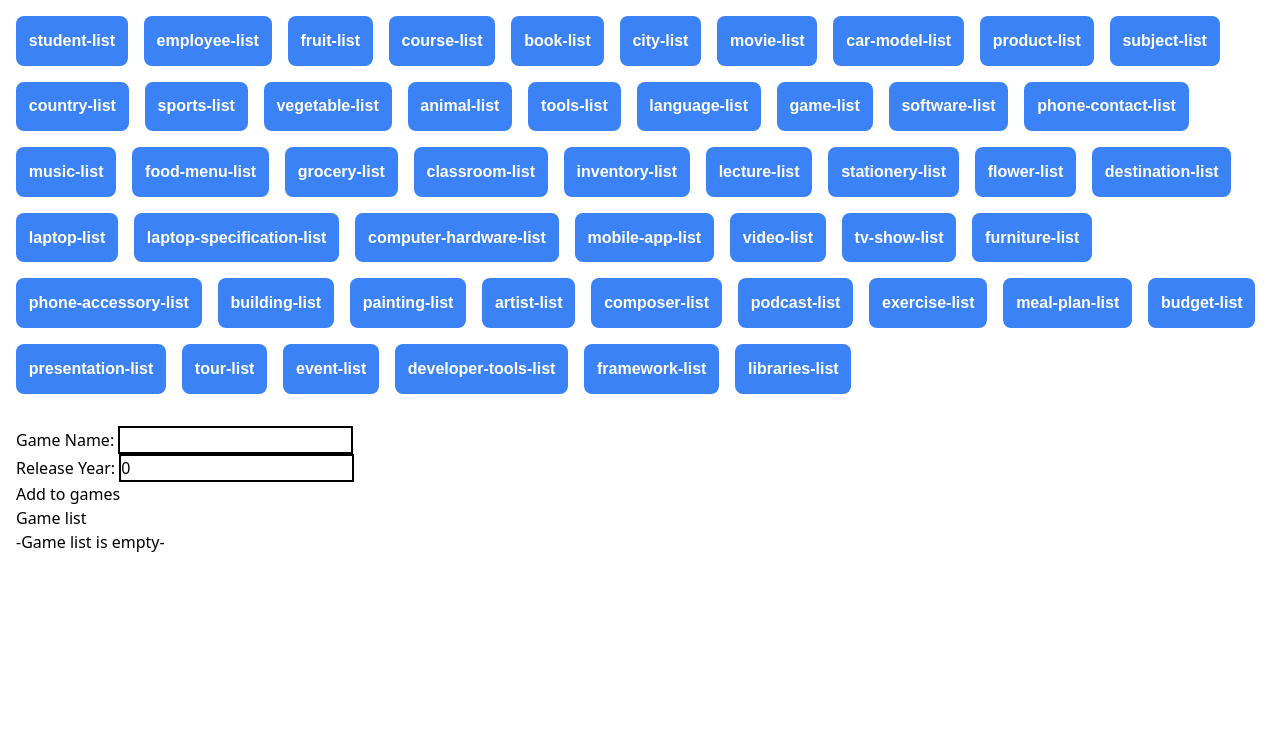
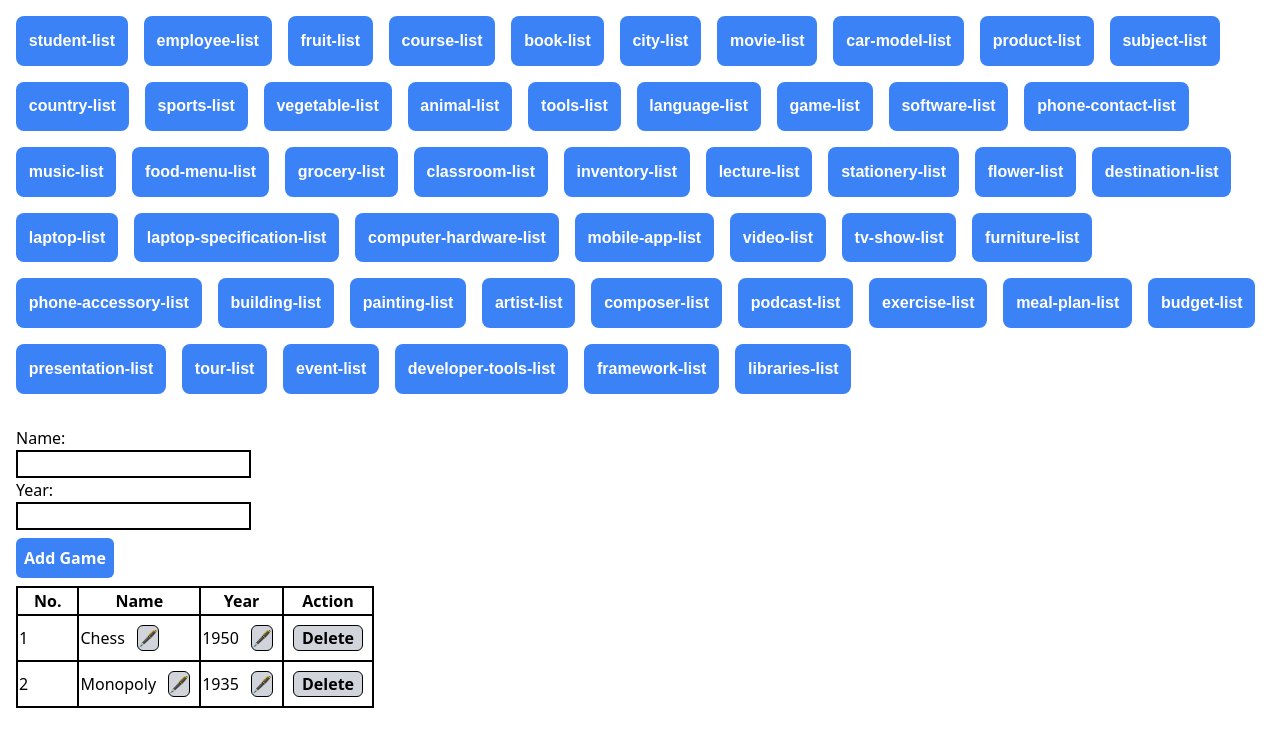
Before and after one commit to devken4u/angular-50-ds-services, an Angular app: page /game-list in a window 1280 px wide. Shown: the top 746 px of the page. Built offline with nearby package versions, Linux system fonts and the light colour scheme.

Commit message:
refactor(game list component): Updated with services feature

```diff
--- a/src/app/game-list/game-list.component.html
+++ b/src/app/game-list/game-list.component.html
@@ -1,26 +1,64 @@
 <main>
   <div>
-    <label for="name">Game Name: </label>
+    <label for="name">Name: </label>
+    <br />
     <input type="text" id="name" [(ngModel)]="name" />
     <br />
-    <label for="year">Release Year: </label>
+    <label for="year">Year: </label>
+    <br />
     <input type="number" id="year" [(ngModel)]="year" />
     <br />
-    <button (click)="add()">Add to games</button>
+    <button
+      class="p-2 my-2 font-bold text-white bg-blue-500 rounded-md active:scale-95"
+      (click)="add()"
+      [disabled]="!name || !year"
+    >
+      Add Game
+    </button>
   </div>
-  <div>
-    <h1>Game list</h1>
-    @if( gameList.length === 0){
-    <h2>-Game list is empty-</h2>
-    }@else{
-    <ol>
-      @for( game of gameList; track $index){
-      <li [style.marginBottom]="'20px'">
-        Game Name: {{ game.name }} <br />
-        Release Year: {{ game.year }}
-      </li>
+  <table class="border-2 border-black">
+    <thead>
+      <tr>
+        <th class="px-4 border-2 border-black">No.</th>
+        <th class="px-4 border-2 border-black">Name</th>
+        <th class="px-4 border-2 border-black">Year</th>
+        <th class="px-4 border-2 border-black">Action</th>
+      </tr>
+    </thead>
+    <tbody>
+      @for (game of gameList; track $index) {
+      <tr>
+        <td class="border-2 border-black">{{ $index + 1 }}</td>
+        <td class="border-2 border-black">
+          {{ game.name }}
+          <button
+            (click)="editField($index, 'name', game.name)"
+            class="mx-2 font-bold bg-gray-300 border border-black rounded-md active:scale-95"
+          >
+            🖋
+          </button>
+        </td>
+        <td class="border-2 border-black">
+          {{ game.year }}
+          <button
+            (click)="editField($index, 'year', game.year)"
+            class="mx-2 font-bold bg-gray-300 border border-black rounded-md active:scale-95"
+          >
+            🖋
+          </button>
+        </td>
+        <td class="border-2 border-black">
+          <div class="py-2">
+            <button
+              (click)="deleteGame($index)"
+              class="px-2 mx-2 font-bold bg-gray-300 border border-black rounded-md active:scale-95"
+            >
+              Delete
+            </button>
+          </div>
+        </td>
+      </tr>
       }
-    </ol>
-    }
-  </div>
+    </tbody>
+  </table>
 </main>
--- a/src/app/game-list/game-list.component.ts
+++ b/src/app/game-list/game-list.component.ts
@@ -1,23 +1,55 @@
-import { Component } from '@angular/core';
+import { Component, OnInit } from '@angular/core';
+import { GameService } from '../services/game.service';
 import { Game } from '../types';
 
 @Component({
-  selector: 'app-game-list',
+  selector: 'app-game',
   templateUrl: './game-list.component.html',
   styleUrl: './game-list.component.css',
 })
-export class GameListComponent {
+export class GameListComponent implements OnInit {
   gameList: Game[] = [];
+  name: string = '';
+  year: number | null = null;
 
-  name: string = '';
-  year: number = 0;
+  constructor(private gameService: GameService) {}
 
-  add() {
-    this.gameList.push({
-      name: this.name,
-      year: this.year,
-    });
-    this.name = '';
-    this.year = 0;
+  ngOnInit(): void {
+    this.gameList = this.gameService.getGameList();
+  }
+
+  add(): void {
+    if (this.name && this.year) {
+      this.gameService.addGame({
+        name: this.name,
+        year: this.year,
+      });
+
+      this.name = '';
+      this.year = null;
+    }
+  }
+
+  deleteGame(index: number): void {
+    this.gameService.deleteGame(index);
+  }
+
+  editField(
+    index: number,
+    fieldName: keyof Game,
+    currentValue: string | number
+  ) {
+    const value = prompt(`Edit ${fieldName}`, currentValue.toString());
+    if (value !== null) {
+      const tempGame = {
+        ...this.gameList[index],
+        [fieldName]: fieldName === 'year' ? +value : value,
+      };
+      this.update(index, tempGame);
+    }
+  }
+
+  update(index: number, game: Game): void {
+    this.gameService.editGame(index, game);
   }
 }
--- /dev/null
+++ b/src/app/services/game.service.ts
@@ -0,0 +1,34 @@
+import { Injectable } from '@angular/core';
+import { Game } from '../types';
+
+@Injectable({
+  providedIn: 'root',
+})
+export class GameService {
+  private gameList: Game[] = [
+    {
+      name: 'Chess',
+      year: 1950,
+    },
+    {
+      name: 'Monopoly',
+      year: 1935,
+    },
+  ];
+
+  getGameList() {
+    return this.gameList;
+  }
+
+  addGame(game: Game): void {
+    this.gameList.push(game);
+  }
+
+  deleteGame(index: number): void {
+    this.gameList.splice(index, 1);
+  }
+
+  editGame(index: number, newGame: Game) {
+    this.gameList[index] = newGame;
+  }
+}
```
Also changed, not shown: 1 other file (tests, documents, lock files or other folders).
